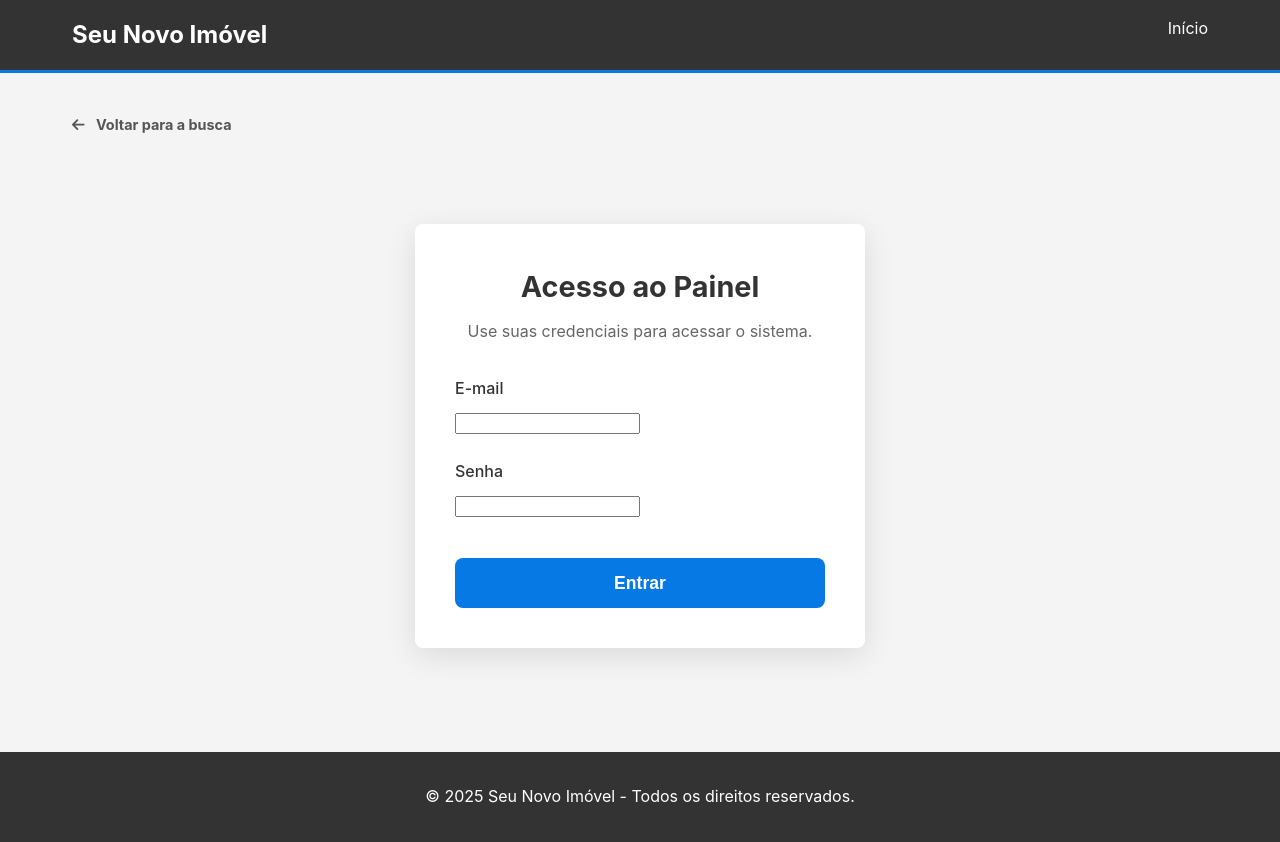
After one commit to pedroH901/portal-divulgacao, a Flask app: page /painel-controle in a window 1280 px wide. The commit adds this page. Run offline with Flask 3, Linux system fonts and the light colour scheme; parts of the project's set-up code (start-up, migrations or seed data) failed here and were passed over.

Commit message:
VER 1.29 barra de busca adicionada, tela de ADM, melhorias/aprimoramentos no codigo, base de login feito

```diff
--- a/app.py
+++ b/app.py
@@ -2,14 +2,13 @@
 from urllib.parse import quote_plus
 from flask import Flask, render_template, request, flash, redirect, url_for, abort
 from models import db, Imovel, Lead, Usuario # Importe todos os modelos necessários
+from flask_login import LoginManager, login_user, current_user, logout_user, login_required
+from flask_bcrypt import Bcrypt
 
 app = Flask(__name__)
 
 # --- Configurações da Aplicação ---
-# Chave secreta para o Flask poder mostrar mensagens "flash" de forma segura.
 app.config['SECRET_KEY'] = 'uma-chave-secreta-bem-aleatoria-para-seguranca'
-
-# Configuração do Banco de Dados (verifique se os nomes estão corretos)
 SERVER_NAME = 'localhost'
 DATABASE_NAME = 'SeuNovoImovel'
 
@@ -23,27 +22,33 @@ connection_string = (
 app.config['SQLALCHEMY_DATABASE_URI'] = f"mssql+pyodbc:///?odbc_connect={connection_string.replace(';', '%3B')}"
 app.config['SQLALCHEMY_TRACK_MODIFICATIONS'] = False
 
-# Inicializa o banco de dados com a aplicação
+# Inicializa as extensões com a aplicação
 db.init_app(app)
+bcrypt = Bcrypt(app)
+login_manager = LoginManager(app)
+login_manager.login_view = 'login'
+login_manager.login_message_category = 'info'
+login_manager.login_message = "Por favor, faça o login para acessar esta página."
 
 
-# --- Rotas da Aplicação ---
+@login_manager.user_loader
+def load_user(user_id):
+    return Usuario.query.get(int(user_id))
+
+# --- Rotas Públicas ---
 
 @app.route('/')
 def index():
-    """ Rota da página inicial. """
     imoveis = Imovel.query.filter(Imovel.data_exclusao.is_(None)).order_by(Imovel.destaque_ordem.desc()).all()
     return render_template('index.html', imoveis=imoveis)
 
 
 @app.route('/imovel/<int:imovel_id>', methods=['GET', 'POST'])
 def imovel_detalhes(imovel_id):
-    """ Rota da página de detalhes, que mostra o imóvel e processa o formulário de contato. """
     imovel = db.get_or_404(Imovel, imovel_id)
     if imovel.data_exclusao is not None:
         abort(404)
 
-    # Se a requisição for do tipo POST (formulário de lead enviado)
     if request.method == 'POST':
         nome = request.form.get('nome')
         email = request.form.get('email')
@@ -51,12 +56,8 @@ def imovel_detalhes(imovel_id):
         mensagem = request.form.get('mensagem')
 
         novo_lead = Lead(
-            nome=nome,
-            email=email,
-            telefone=telefone,
-            mensagem=mensagem,
-            id_imovel=imovel.id_imovel,
-            id_usuario_responsavel=imovel.id_usuario # Associa o lead ao corretor dono do imóvel
+            nome=nome, email=email, telefone=telefone, mensagem=mensagem,
+            id_imovel=imovel.id_imovel, id_usuario_responsavel=imovel.id_usuario
         )
 
         db.session.add(novo_lead)
@@ -65,28 +66,20 @@ def imovel_detalhes(imovel_id):
         flash('Contato enviado com sucesso! Em breve um corretor retornará.', 'success')
         return redirect(url_for('imovel_detalhes', imovel_id=imovel_id))
 
-    # --- Lógica do WhatsApp (executada apenas quando a página é carregada - GET) ---
     link_whatsapp = None
     try:
-        # Verifica se o imóvel tem um anunciante e se o anunciante tem telefone
         if imovel.anunciante and imovel.anunciante.telefone:
             telefone_limpo = "".join(filter(str.isdigit, imovel.anunciante.telefone))
-            if telefone_limpo: # Garante que o telefone não ficou vazio após a limpeza
+            if telefone_limpo:
                 mensagem_wpp = f"Olá, tenho interesse no imóvel '{imovel.titulo}', que vi no portal."
                 mensagem_encoded = quote_plus(mensagem_wpp)
                 link_whatsapp = f"https://wa.me/55{telefone_limpo}?text={mensagem_encoded}"
     except Exception as e:
-        # Se der qualquer erro (ex: anunciante não encontrado), não quebra o site, apenas avisa no terminal.
-        print(f"AVISO: Não foi possível gerar link do WhatsApp para o imóvel {imovel_id}. Erro: {e}")
+        print(f"AVISO: Não foi possível gerar link do WhatsApp. Erro: {e}")
         link_whatsapp = None
 
-    # Busca outros imóveis para o carrossel
-    outros_imoveis = Imovel.query.filter(
-        Imovel.id_imovel != imovel_id,
-        Imovel.data_exclusao.is_(None)
-    ).limit(6).all()
+    outros_imoveis = Imovel.query.filter(Imovel.id_imovel != imovel_id, Imovel.data_exclusao.is_(None)).limit(6).all()
 
-    # Envia todas as informações para o template
     return render_template(
         'imovel_detalhes.html',
         imovel=imovel,
@@ -94,44 +87,81 @@ def imovel_detalhes(imovel_id):
         link_whatsapp=link_whatsapp
     )
 
-    # --- NOVA ROTA PARA LIDAR COM A BUSCA ---
 @app.route('/buscar')
 def buscar():
-    """
-    Recebe os parâmetros de busca da URL, filtra o banco de dados
-    e exibe os resultados em uma nova página.
-    """
-    # Pega todos os parâmetros da URL
-    query_finalidade = request.args.get('finalidade')
-    query_tipo = request.args.get('tipo')
-    query_cidade = request.args.get('cidade')
-    query_bairro = request.args.get('bairro')
-    query_quartos = request.args.get('quartos')
-
-    # Inicia a consulta base
+    page = request.args.get('page', 1, type=int)
+    search_params = request.args.to_dict()
+    search_params.pop('page', None)
     base_query = Imovel.query.filter(Imovel.data_exclusao.is_(None))
 
-    # Adiciona filtros dinamicamente
-    if query_finalidade:
-        base_query = base_query.filter(Imovel.finalidade == query_finalidade)
-    if query_tipo:
-        base_query = base_query.filter(Imovel.titulo.ilike(f'%{query_tipo}%'))
-    if query_cidade:
-        base_query = base_query.filter(Imovel.cidade.ilike(f'%{query_cidade}%'))
-    if query_bairro:
-        base_query = base_query.filter(Imovel.bairro.ilike(f'%{query_bairro}%'))
-    if query_quartos:
+    if search_params.get('finalidade'):
+        base_query = base_query.filter(Imovel.finalidade == search_params['finalidade'])
+    if search_params.get('tipo'):
+        base_query = base_query.filter(Imovel.titulo.ilike(f'%{search_params["tipo"]}%'))
+    if search_params.get('cidade'):
+        base_query = base_query.filter(Imovel.cidade.ilike(f'%{search_params["cidade"]}%'))
+    if search_params.get('bairro'):
+        base_query = base_query.filter(Imovel.bairro.ilike(f'%{search_params["bairro"]}%'))
+    if search_params.get('quartos'):
         try:
-            num_quartos = int(query_quartos)
+            num_quartos = int(search_params['quartos'])
             base_query = base_query.filter(Imovel.quartos >= num_quartos)
         except (ValueError, TypeError):
             pass
 
-    resultados = base_query.all()
+    pagination = base_query.order_by(Imovel.destaque_ordem.desc()).paginate(
+        page=page, per_page=9, error_out=False
+    )
 
-    return render_template('resultados.html', imoveis=resultados, total_resultados=len(resultados))
+    resultados = pagination.items
+    total_resultados = pagination.total
+
+    return render_template(
+        'resultados.html',
+        imoveis=resultados,
+        total_resultados=total_resultados,
+        pagination=pagination,
+        search_params=search_params
+    )
+
+# --- ROTAS DE AUTENTICAÇÃO E PAINEL ---
+
+# ESTA É A ÚNICA E CORRETA FUNÇÃO 'login'
+@app.route('/painel-controle', methods=['GET', 'POST'])
+def login():
+    if current_user.is_authenticated:
+        return redirect(url_for('dashboard'))
+    if request.method == 'POST':
+        email = request.form.get('email')
+        senha = request.form.get('senha')
+        user = Usuario.query.filter_by(email=email).first()
+        if user and bcrypt.check_password_hash(user.senha_hash, senha):
+            login_user(user, remember=True)
+            next_page = request.args.get('next')
+            return redirect(next_page) if next_page else redirect(url_for('dashboard'))
+        else:
+            flash('Login falhou. Verifique o e-mail e a senha.', 'danger')
+
+    return render_template('login.html', title='Login')
 
 
+@app.route('/dashboard')
+@login_required # Garante que só usuários logados acessem
+def dashboard():
+    """
+    Busca e exibe os imóveis pertencentes ao usuário logado.
+    """
+    # Usamos o relacionamento 'imoveis' que definimos no models.py
+    # para pegar apenas os imóveis deste usuário.
+    meus_imoveis = Imovel.query.filter_by(anunciante=current_user).order_by(Imovel.titulo).all()
 
+    return render_template('dashboard.html', title='Painel', meus_imoveis=meus_imoveis)
+@app.route('/logout')
+def logout():
+    logout_user()
+    return redirect(url_for('index'))
+
+
+# Ponto de entrada para rodar a aplicação
 if __name__ == '__main__':
     app.run(debug=True)
--- a/models.py
+++ b/models.py
@@ -1,6 +1,7 @@
 # models.py
 from flask_sqlalchemy import SQLAlchemy
 from datetime import datetime
+from flask_login import UserMixin
 
 # Cria a instância do SQLAlchemy que será usada em toda a aplicação.
 db = SQLAlchemy()
@@ -13,7 +14,7 @@ imovel_caracteristicas = db.Table('imovel_caracteristicas',
     db.Column('Id_caracteristica', db.Integer, db.ForeignKey('Caracteristicas.Id_caracteristica'), primary_key=True)
 )
 
-class Usuario(db.Model):
+class Usuario(db.Model, UserMixin):
     """ Mapeia a tabela 'Usuarios' do banco de dados. """
     __tablename__ = 'Usuarios'
     id_usuario = db.Column('Id_usuario', db.Integer, primary_key=True)
@@ -32,6 +33,9 @@ class Usuario(db.Model):
     # Relacionamentos: um usuário pode ter vários imóveis e ser responsável por vários leads.
     imoveis = db.relationship('Imovel', backref='anunciante', lazy=True)
     leads_responsavel = db.relationship('Lead', backref='responsavel', lazy=True, foreign_keys='Lead.id_usuario_responsavel')
+
+    def get_id(self):
+        return (self.id_usuario)
 
 class Imovel(db.Model):
     """ Mapeia a tabela 'Imoveis' do banco de dados. """
--- a/static/css/style.css
+++ b/static/css/style.css
@@ -603,3 +603,190 @@ footer {
     text-align: center;
     padding: 4rem 2rem;
 }
+
+/* --- Estilos para a Paginação --- */
+.paginacao {
+    margin-top: 3rem;
+    display: flex;
+    justify-content: center;
+}
+
+.pagination-list {
+    display: flex;
+    list-style: none;
+    padding: 0;
+    border-radius: var(--borda-radius);
+    box-shadow: 0 4px 15px rgba(0,0,0,0.1);
+    overflow: hidden;
+}
+
+.page-item .page-link {
+    color: var(--cor-principal);
+    background-color: var(--cor-branco);
+    padding: 0.75rem 1.2rem;
+    display: block;
+    text-decoration: none;
+    border-right: 1px solid #ddd;
+    transition: background-color 0.2s;
+}
+
+.page-item:last-child .page-link {
+    border-right: none;
+}
+
+.page-item .page-link:hover {
+    background-color: #f4f4f4;
+}
+
+.page-item.active .page-link {
+    background-color: var(--cor-principal);
+    color: var(--cor-branco);
+    font-weight: bold;
+    cursor: default;
+}
+
+.page-item.disabled .page-link {
+    color: #6c757d;
+    pointer-events: none;
+    background-color: #e9ecef;
+}
+
+/* --- Estilos para a Página de Login --- */
+.login-container {
+    display: flex;
+    justify-content: center;
+    align-items: center;
+    padding: 4rem 2rem;
+}
+
+.login-box {
+    background: var(--cor-branco);
+    padding: 2.5rem;
+    border-radius: var(--borda-radius);
+    box-shadow: 0 8px 30px rgba(0,0,0,0.1);
+    width: 100%;
+    max-width: 450px;
+    text-align: center;
+}
+
+.login-box h2 {
+    margin-bottom: 0.5rem;
+    font-size: 1.8rem;
+}
+
+.login-box p {
+    margin-bottom: 2rem;
+    color: #666;
+}
+
+.login-form .form-group {
+    text-align: left;
+    margin-bottom: 1.5rem;
+}
+
+.login-form label {
+    display: block;
+    margin-bottom: 0.5rem;
+    font-weight: 500;
+}
+
+.btn-login {
+    width: 100%;
+    padding: 0.9rem;
+    font-size: 1.1rem;
+    font-weight: bold;
+    margin-top: 1rem;
+}
+
+/* --- Estilos para o Dashboard --- */
+.dashboard-header {
+    text-align: center;
+    margin-bottom: 2.5rem;
+    padding: 1.5rem;
+    background: var(--cor-branco);
+    border-radius: var(--borda-radius);
+    box-shadow: 0 4px 15px rgba(0,0,0,0.05);
+}
+
+.painel-container {
+    background: var(--cor-branco);
+    padding: 2rem;
+    border-radius: var(--borda-radius);
+    box-shadow: 0 4px 15px rgba(0,0,0,0.05);
+}
+
+.painel-header {
+    display: flex;
+    justify-content: space-between;
+    align-items: center;
+    margin-bottom: 2rem;
+    padding-bottom: 1rem;
+    border-bottom: 1px solid #eee;
+}
+
+.btn-cadastrar {
+    background-color: var(--cor-sucesso);
+}
+
+.tabela-imoveis-wrapper {
+    overflow-x: auto; /* Garante que a tabela seja rolável em telas pequenas */
+}
+
+.tabela-imoveis {
+    width: 100%;
+    border-collapse: collapse;
+}
+
+.tabela-imoveis th, .tabela-imoveis td {
+    padding: 1rem;
+    text-align: left;
+    border-bottom: 1px solid #ddd;
+}
+
+.tabela-imoveis th {
+    background-color: #f9f9f9;
+}
+
+.tabela-imoveis tbody tr:hover {
+    background-color: #fcfcfc;
+}
+
+.status {
+    padding: 0.25rem 0.6rem;
+    border-radius: 15px;
+    font-size: 0.8rem;
+    font-weight: bold;
+    color: var(--cor-branco);
+}
+
+.status-ativo {
+    background-color: var(--cor-sucesso);
+}
+
+.status-inativo {
+    background-color: #6c757d;
+}
+
+.acoes {
+    display: flex;
+    gap: 0.75rem;
+}
+
+.btn-acao {
+    color: var(--cor-texto);
+    text-decoration: none;
+    font-size: 1.1rem;
+}
+
+.btn-acao.btn-editar:hover { color: var(--cor-principal); }
+.btn-acao.btn-excluir:hover { color: #dc3545; }
+.btn-acao.btn-ver:hover { color: #17a2b8; }
+
+.sem-imoveis {
+    text-align: center;
+    padding: 4rem 2rem;
+}
+
+.sem-imoveis p {
+    margin-bottom: 1.5rem;
+}
--- a/templates/header.html
+++ b/templates/header.html
@@ -1,11 +1,9 @@
 <header>
     <div class="container">
-        <a href="/" id="logo">Seu Novo Imóvel</a>
+        <a href="{{ url_for('index') }}" id="logo">Seu Novo Imóvel</a>
         <nav>
             <ul>
-                <li><a href="/">Início</a></li>
-                <li><a href="/sobre">Sobre</a></li>
-                <li><a href="/contato">Contato</a></li>
+                <li><a href="{{ url_for('index') }}">Início</a></li>
             </ul>
         </nav>
     </div>
--- /dev/null
+++ b/templates/login.html
@@ -0,0 +1,26 @@
+{% extends "layout.html" %}
+
+{% block title %}Login - Seu Novo Imóvel{% endblock %}
+
+{% block content %}
+<div class="voltar-link-container">
+    <a href="{{ url_for('index') }}"><i class="fa-solid fa-arrow-left"></i> Voltar para a busca</a>
+</div>
+<div class="login-container">
+    <div class="login-box">
+        <h2>Acesso ao Painel</h2>
+        <p>Use suas credenciais para acessar o sistema.</p>
+        <form method="POST" action="{{ url_for('login') }}" class="login-form">
+            <div class="form-group">
+                <label for="email">E-mail</label>
+                <input type="email" id="email" name="email" class="form-control" required>
+            </div>
+            <div class="form-group">
+                <label for="senha">Senha</label>
+                <input type="password" id="senha" name="senha" class="form-control" required>
+            </div>
+            <button type="submit" class="btn btn-login">Entrar</button>
+        </form>
+    </div>
+</div>
+{% endblock %}
```
Also changed, not shown: gerar_hash.py (added, +7 -0 lines), templates/dashboard.html (added, +60 -0 lines), templates/resultados.html (+26 -0 lines).
